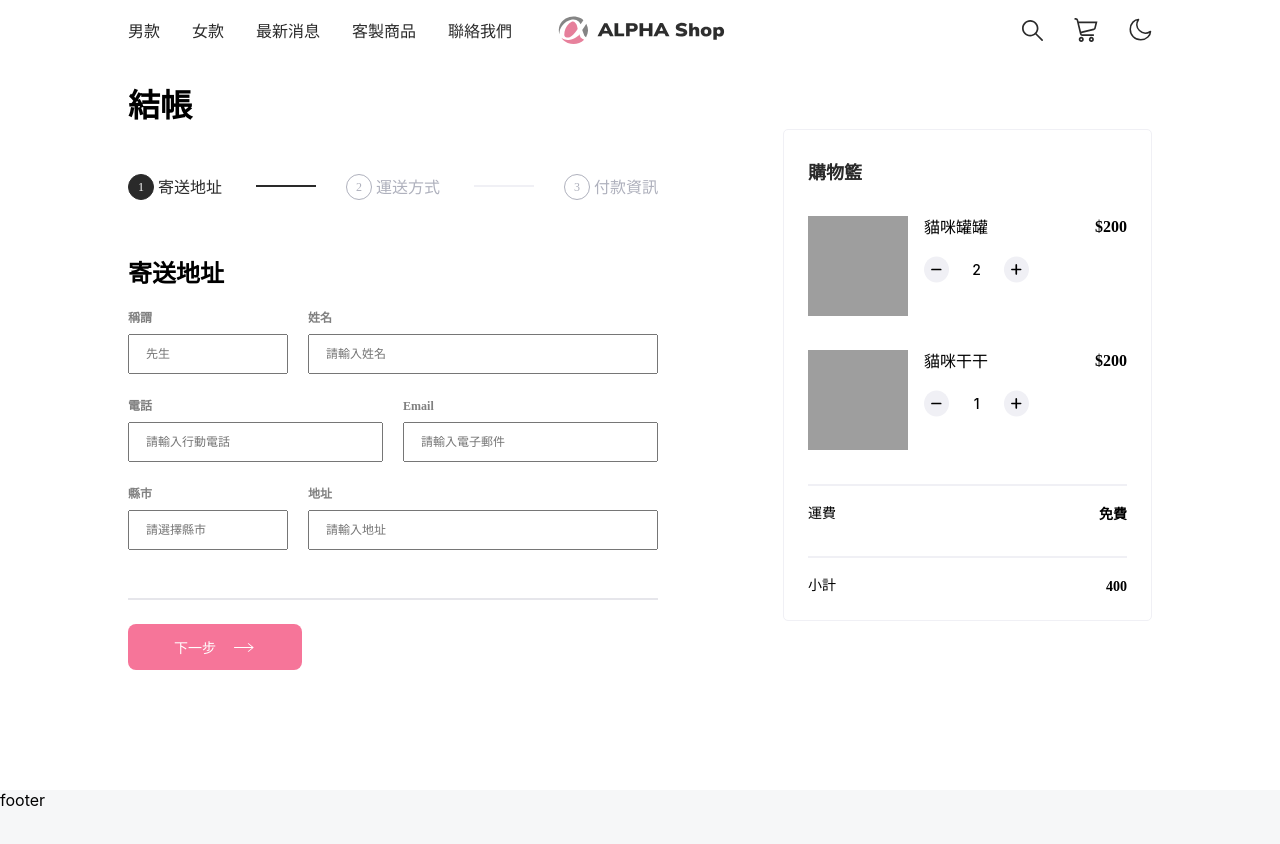
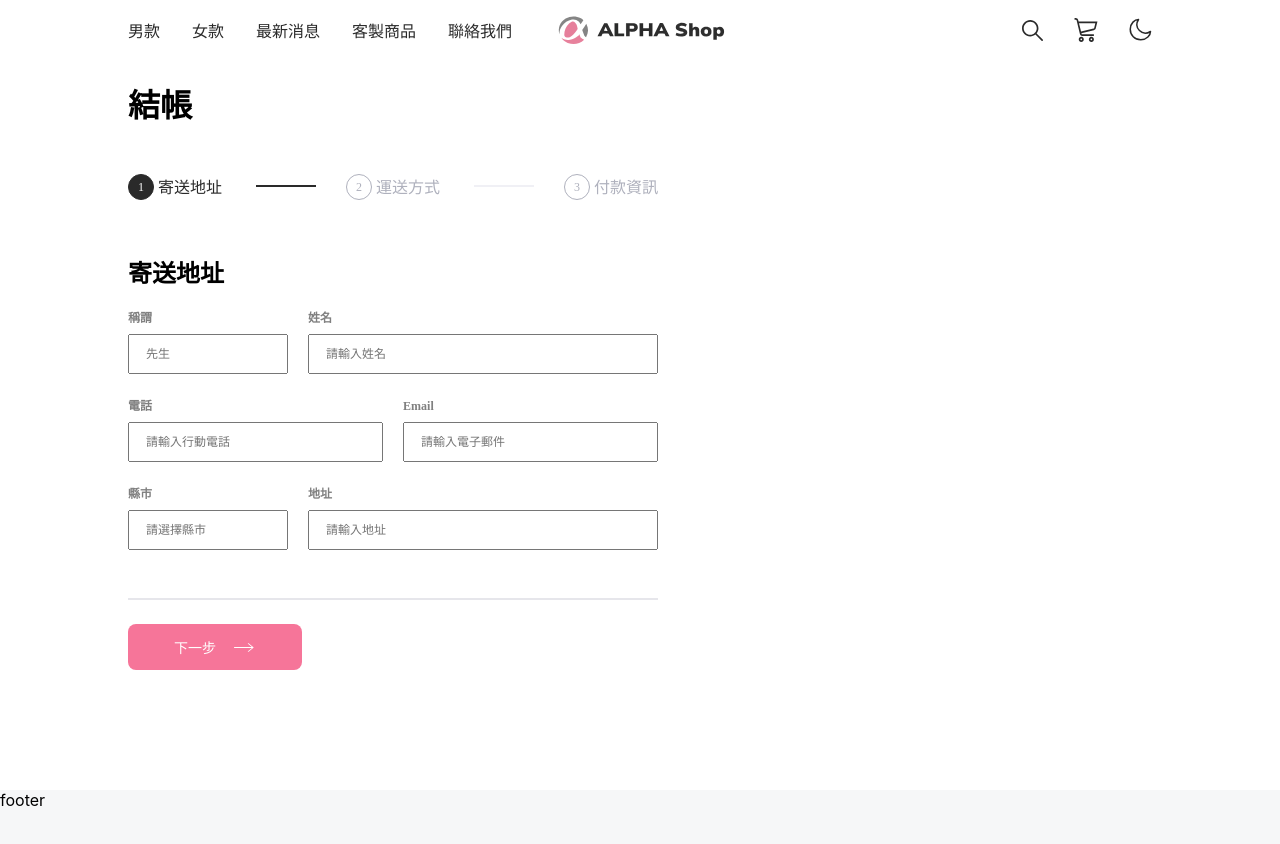
Before and after one commit to Lan956616/ALPHA-Shop-IV, a React (Create React App) app: page / in a window 1280 px wide. Shown: the top 844 px of the page. Built offline with nearby package versions, Linux system fonts and the light colour scheme; grey boxes are pictures that could not be loaded.

Commit message:
use stepContext to pass state(step)

```diff
--- a/src/App.js
+++ b/src/App.js
@@ -2,16 +2,21 @@ import Header from './components/header/header'
 import Main from './components/main/main';
 import Footer from './components/footer/footer'
 import './App.css';
-import {useState} from 'react';
+import {useContext, useState, createContext} from 'react';
+import {Step} from './stepContext'
+
 
 function App() {
   const [step, setStep] = useState(1)
+
   return (
-    <div className='mainContainer'>
-      <Header />
-      <Main step={step} setStep={setStep}/>
-      <Footer />
-    </div>
+    <Step.Provider  value={{step:step, setStep:setStep}}>
+      <div className='mainContainer'>
+        <Header />
+        <Main/>
+        <Footer />
+      </div>
+    </Step.Provider>
   )
 
 }
--- /dev/null
+++ b/src/components/main/cart/CartContext.js
@@ -0,0 +1,18 @@
+import { createContext } from "react";
+
+export const CartData = createContext([
+  {
+    id: '1',
+    name: '貓咪罐罐',
+    img: 'https://picsum.photos/300/300?text=1',
+    price: 100,
+    quantity: 2,
+  },
+  {
+    id: '2',
+    name: '貓咪干干',
+    img: 'https://picsum.photos/300/300?text=2',
+    price: 200,
+    quantity: 1,
+  },
+])
--- a/src/components/main/cart/cart.js
+++ b/src/components/main/cart/cart.js
@@ -1,7 +1,8 @@
 import styles from './cart.module.css';
 import minus from './minus.svg';
 import plus from './plus.svg';
-import {useState} from 'react'
+import {useState, useContext} from 'react'
+import { CartData } from './CartContext';
 
 
 function CartProduct ({productNumber, productName, productPrice, IMG,allData, setAllData, ID}){
@@ -33,6 +34,7 @@ function CartProduct ({productNumber, productName, productPrice, IMG,allData, se
 
 
   return(
+
     <div className={styles.CartProduct}>
      <img src={IMG} className={styles.CartProductImg}></img>
      <div className={styles.CartProductRightPart}>
@@ -66,15 +68,17 @@ function TotalRow ({title, content}) {
 
 
 
-export default function Cart({data}) {
+export default function Cart() {
 
-  const [allData, setAllData] = useState(data)
+  const allData = useContext(CartData).data
+  const setAllData = useContext(CartData).setData
   //運用拿到的商品allData計算總total
   let totalPrice = 0;
   for (let i = 0; i < allData.length; i++) {
     totalPrice += parseInt(allData[i].price) * parseInt(allData[i].quantity)
   }
   return(
+
     <div className={styles.mainCart}>
       <p className={styles.mainCartTitle}>購物籃</p>
       {allData.map((eachData) => <CartProduct key= {eachData.id} productNumber={eachData.quantity} productName={eachData.name} productPrice = {eachData.price} IMG={eachData.img} allData={allData} setAllData={setAllData} ID={eachData.id}/>)
--- a/src/components/main/main.js
+++ b/src/components/main/main.js
@@ -2,29 +2,13 @@ import styles from './main.module.css'
 import Pay from './pay/pay'
 import Cart from './cart/cart'
 
-const data = [
-  {
-    id: '1',
-    name: '貓咪罐罐',
-    img: 'https://picsum.photos/300/300?text=1',
-    price: 100,
-    quantity: 2,
-  },
-  {
-    id: '2',
-    name: '貓咪干干',
-    img: 'https://picsum.photos/300/300?text=2',
-    price: 200,
-    quantity: 1,
-  },
-]
 
-export default function Main({step, setStep}) {
+export default function Main() {
   return(
     <div className={styles.main}>
       <div className={styles.mainContainer}>
-        <Pay step={step} setStep={setStep}/>
-        <Cart data={data}/>
+        <Pay />
+        {/* <Cart /> */}
       </div>
 
     </div>
--- a/src/components/main/pay/pay.js
+++ b/src/components/main/pay/pay.js
@@ -4,8 +4,12 @@ import Step1 from './step1/step1'
 import Step2 from './step2/step2'
 import Step3 from './step3/step3'
 import ProgressControl from './progresscontrol/progresscontrol'
+import { Step } from '../../../stepContext'
+import { useContext } from 'react'
 
-export default function Pay({step, setStep}) {
+
+export default function Pay() {
+  const step = useContext(Step).step
   let element;
   if (step === 1) {
     element = <Step1/>
@@ -16,9 +20,9 @@ export default function Pay({step, setStep}) {
   }
   return(
     <div className={styles.mainPay}>
-      <StepProgress step={step}/>
+      <StepProgress />
       {element}
-      <ProgressControl step={step} setStep={setStep}/>
+      <ProgressControl />
     </div>
   )
 }
--- a/src/components/main/pay/progresscontrol/progresscontrol.js
+++ b/src/components/main/pay/progresscontrol/progresscontrol.js
@@ -1,8 +1,13 @@
 import rightArrow from './rightarrow.svg'
 import leftArrow from './leftarrow.svg'
 import styles from './progresscontrol.module.css'
+import { useContext } from 'react';
+import {Step} from '../../../../stepContext';
 
-function Button({content, arrowsrc, setStep, step}) {
+function Button({content, arrowsrc}) {
+  const step = useContext(Step).step
+  const setStep = useContext(Step).setStep
+
   function handleNextClick() {
     if (step === 3) {
       return
@@ -18,7 +23,10 @@ function Button({content, arrowsrc, setStep, step}) {
   )
 }
 
-export default function ProgressControl({step, setStep}) {
+export default function ProgressControl() {
+
+  const step = useContext(Step).step
+  const setStep = useContext(Step).setStep
 
   function handlePrevious() {
     if(step === 1) {
@@ -36,7 +44,7 @@ export default function ProgressControl({step, setStep}) {
           <img src={leftArrow} className={styles.stepBackArrow}/>
           <p className={styles.stepBackContent}>上一步</p>
         </div>}
-        <Button content={step < 3? '下一步' : '確認下單'} arrowsrc={rightArrow} step={step}  setStep={setStep}/>
+        <Button content={step < 3? '下一步' : '確認下單'} arrowsrc={rightArrow} />
       </div>
 
     </div>
--- a/src/components/main/pay/stepprogress/stepprogress.js
+++ b/src/components/main/pay/stepprogress/stepprogress.js
@@ -1,6 +1,9 @@
 import styles from './stepprogress.module.css'
+import { Step } from '../../../../stepContext'
+import { useContext } from 'react'
 
-export default function StepProgress ({step}) {
+export default function StepProgress () {
+  const step = useContext(Step).step
   return(
     <div className={styles.StepProgress}>
       <p className={styles.StepProgressTitle}>結帳</p>
--- /dev/null
+++ b/src/stepContext.js
@@ -0,0 +1,3 @@
+import {createContext} from 'react';
+
+export const Step = createContext(null)
```
